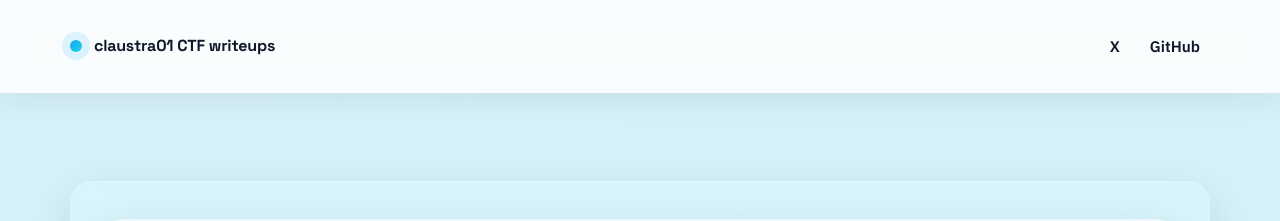
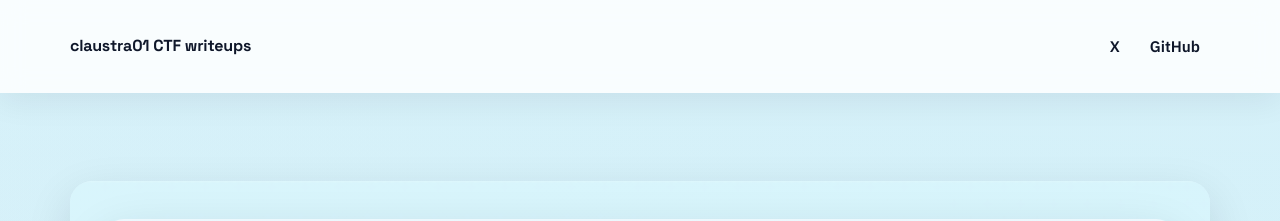
Before and after one commit to claustra01/my-ctf-writeups, a Jekyll site: the page built from _writeups/ffri_nflabs_2025.md, in a window 1280 px wide. Shown: the top 221 px of the page. Built offline with Jekyll 4.4.1, drawn with Linux system fonts in a browser that asks for light colours.

Commit message:
chore: decoration

```diff
--- a/_layouts/writeup.html
+++ b/_layouts/writeup.html
@@ -19,7 +19,6 @@
     <header class="site-header">
       <div class="header-inner">
         <a class="brand" href="{{ '/' | relative_url }}">
-          <span class="dot"></span>
           <span class="brand-text">claustra01 CTF writeups</span>
         </a>
         <nav class="nav-links">
```
